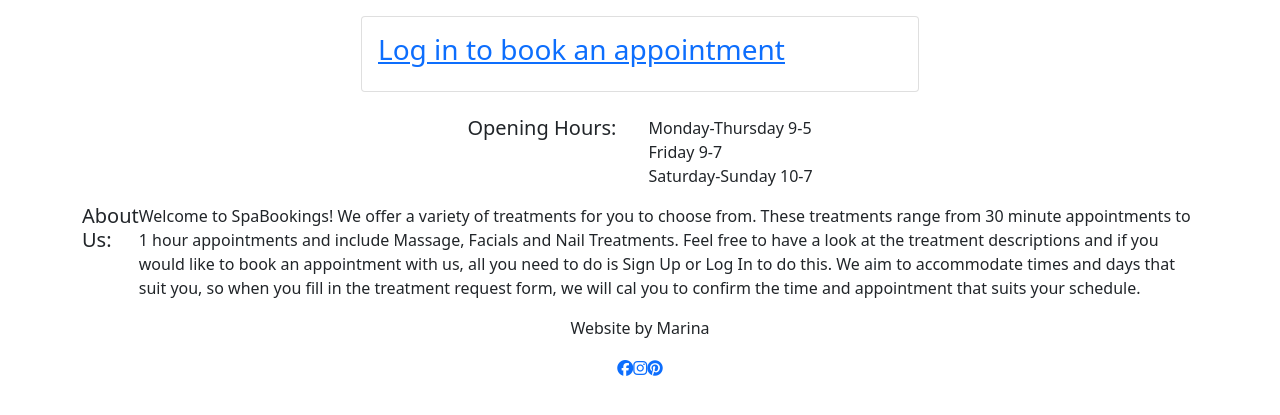
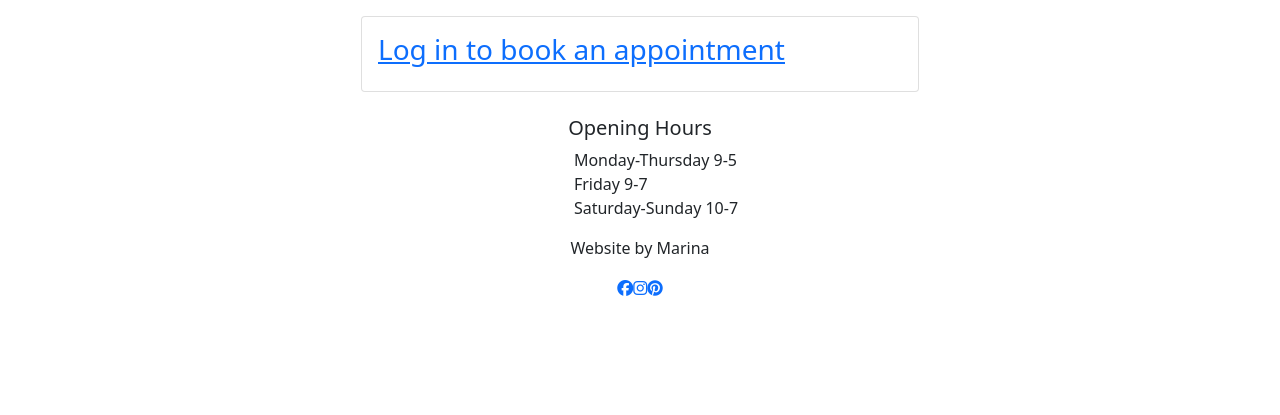
Before and after one commit to marinamarshall/spa-app-mma, a Django app: template templates/book_treatment.html in a window 1280 px wide. Shown: the part 56-471 px from the top of the page. Run offline with Django 3.2, Linux system fonts and the light colour scheme; the template is opened without the code that fills it, so the values that code supplies are empty; some libraries are stand-ins or nearby versions.

Commit message:
Sort treatments list on index.html by treatment category

```diff
--- a/spa/views.py
+++ b/spa/views.py
@@ -2,7 +2,6 @@ from django.shortcuts import render, get_object_or_404
 from django.views import generic, View
 from django.views.generic.list import ListView
 from django.views.generic.edit import FormView
-# from django.views.generic.edit import CreateView
 from .models import Treatment, Booking
 from .forms import BookingForm
 
@@ -10,7 +9,7 @@ from .forms import BookingForm
 class TreatmentList(generic.ListView):
     """ TreatmentList """
     model = Treatment
-    queryset = Treatment.objects.all()
+    queryset = Treatment.objects.all().order_by('category')
     template_name = 'index.html'
 
 
--- a/templates/base.html
+++ b/templates/base.html
@@ -60,8 +60,10 @@
                 <div class="row">
                     <div class="col-12 d-flex justify-content-center">
                         <div>
-                            <h5>Opening Hours:</h5>
+                            <h5>Opening Hours</h5>
                         </div>
+                    </div>
+                    <div class="col-12 d-flex justify-content-center">
                         <div>
                             <ul>
                                 <li class="opening-hours">Monday-Thursday 9-5</li>
@@ -70,30 +72,20 @@
                             </ul>
                         </div>
                     </div>
-                    <div class="col-12 d-flex justify-content-center">
-                        <h5>About Us:</h5>
-                        <p>
-                            Welcome to SpaBookings! We offer a variety of treatments for you to choose from.
-                            These treatments range from 30 minute appointments to 1 hour appointments and include Massage,
-                            Facials and Nail Treatments. Feel free to have a look at the treatment descriptions and if you
-                            would like to book an appointment with us, all you need to do is Sign Up or Log In to do this.
-                            We aim to accommodate times and days that suit you, so when you fill in the treatment request
-                            form, we will cal you to confirm the time and appointment that suits your schedule.
-                        </p>
                     </div>
                     <div class="col d-flex justify-content-center">
-                        <p>Website by Marina</p>
+                        <p class="author">Website by Marina</p>
                     </div>
                 </div>
                 <div class="row">
                     <div class="col-12 d-flex justify-content-center">
-                        <a href="https://www.facebook.com/" target="_blank">
+                        <a href="https://www.facebook.com/" target="_blank" class="socials">
                             <i class="fa-brands fa-facebook"></i>
                         </a>
-                        <a href="https://www.instagram.com/" target="_blank">
+                        <a href="https://www.instagram.com/" target="_blank" class="socials">
                             <i class="fa-brands fa-instagram"></i>
                         </a>
-                        <a href="https://www.pinterest.ie/" target="_blank">
+                        <a href="https://www.pinterest.ie/" target="_blank" class="socials">
                             <i class="fa-brands fa-pinterest"></i>
                         </a>
                     </div>
```
Also changed, not shown: static/css/style.css (+20 -2 lines), templates/index.html (+13 -0 lines).
